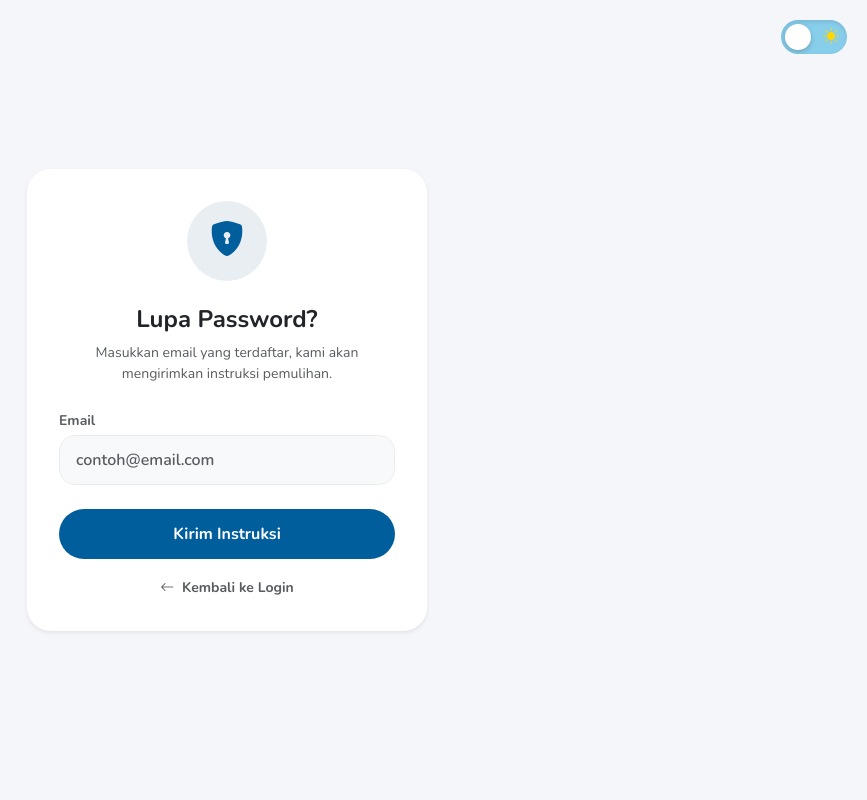
After one commit to DestraaB/uangku, a CodeIgniter app: page /database/index.php/auth/lupa_password in a window 1280 px wide. The commit adds this page. Shown: the whole page, without its empty margins (413-1280 px from the left). Run offline with CodeIgniter, Linux system fonts and the light colour scheme.

Commit message:
bug fix reset password

```diff
--- a/application/config/config.php
+++ b/application/config/config.php
@@ -23,7 +23,7 @@ defined('BASEPATH') OR exit('No direct script access allowed');
 | a PHP script and you can easily do that on your own.
 |
 */
-$config['base_url'] = 'http://localhost/uangku/';
+$config['base_url'] = ((isset($_SERVER['HTTPS']) && $_SERVER['HTTPS'] == 'on') ? 'https' : 'http') . '://' . $_SERVER['HTTP_HOST'] . '/uangku/';
 
 /*
 |--------------------------------------------------------------------------
--- a/application/controllers/Auth.php
+++ b/application/controllers/Auth.php
@@ -94,6 +94,80 @@ class Auth extends CI_Controller {
         }
     }
 
+    public function lupa_password()
+    {
+        $this->form_validation->set_rules('email', 'Email', 'trim|required|valid_email');
+
+        if ($this->form_validation->run() == false) {
+            $data['title'] = 'Lupa Password - Uangku';
+            $this->load->view('templates/header', $data);
+            $this->load->view('auth/lupa_password');
+        } else {
+            $email = $this->input->post('email');
+            $user = $this->db->get_where('users', ['email' => $email])->row_array();
+
+            if ($user) {
+                // Buat token acak dan simpan ke database
+                $token = base64_encode(random_bytes(32));
+
+                $this->db->set('reset_token', $token);
+                $this->db->where('email', $email);
+                $this->db->update('users');
+
+                // Siapkan Link Reset
+                $reset_link = base_url('auth/reset_password?token=' . urlencode($token));
+
+                // ==========================================
+                // KONFIGURASI SMTP GMAIL CODEIGNITER 3
+                // ==========================================
+                $config = [
+                    'protocol'  => 'smtp',
+                    'smtp_host' => 'ssl://smtp.googlemail.com',
+                    'smtp_user' => 'destrajaya11@gmail.com',     // GANTI: Masukkan email Gmail-mu
+                    'smtp_pass' => 'qbyy usgt vakj jspd',   // GANTI: Masukkan App Password (Sandi Aplikasi)
+                    'smtp_port' => 465,
+                    'mailtype'  => 'html',
+                    'charset'   => 'utf-8',
+                    'newline'   => "\r\n"
+                ];
+
+                $this->load->library('email', $config);
+                $this->email->initialize($config);
+
+                $this->email->from('destrajaya11@gmail.com', 'Admin Uangku'); // Ganti emailmu
+                $this->email->to($email);
+                $this->email->subject('Reset Password - Aplikasi Uangku');
+
+                // Desain isi email sederhana
+                $pesan_email = "
+                    <h3>Halo, {$user['nama']}</h3>
+                    <p>Kami menerima permintaan untuk mereset password akun Uangku milik Anda.</p>
+                    <p>Silakan klik link di bawah ini untuk membuat password baru:</p>
+                    <a href='{$reset_link}' style='padding: 10px 15px; background-color: #005E9D; color: white; text-decoration: none; border-radius: 5px; display: inline-block;'>Reset Password</a>
+                    <br><br>
+                    <p>Jika Anda tidak pernah meminta reset password, abaikan email ini.</p>
+                ";
+
+                $this->email->message($pesan_email);
+
+             // Eksekusi pengiriman email
+                if ($this->email->send()) {
+                    $this->session->set_flashdata('pesan', '<div class="alert alert-success text-center">Instruksi pemulihan telah dikirim ke email Anda! Cek folder Inbox atau Spam.</div>');
+                } else {
+                    // Tampilkan error asli dari Google di layar
+                    echo $this->email->print_debugger();
+                    die;
+                }
+
+                redirect('auth/lupa_password');
+
+            } else {
+                $this->session->set_flashdata('pesan', '<div class="alert alert-danger text-center">Email tidak terdaftar di sistem kami!</div>');
+                redirect('auth/lupa_password');
+            }
+        }
+    }
+
     public function proses_password_baru() {
         $token      = $this->input->post('token');
         $password   = $this->input->post('password');
--- a/application/views/auth/login.php
+++ b/application/views/auth/login.php
@@ -70,8 +70,7 @@
 
                 <div class="mt-4">
                     <a href="<?= base_url('auth/register'); ?>" class="text-decoration-none text-muted small fw-bold d-block mb-2">Belum punya akun? <span class="text-livin">Daftar Sekarang</span></a>
-                    <a href="<?= base_url('profil/pengaturan'); ?>" class="text-decoration-none text-muted small">Lupa Password?</a>
-                </div>
+                    <a href="<?= base_url('auth/lupa_password'); ?>" class="text-decoration-none text-muted small">Lupa Password?</a>
             </div>
 
         </div>
--- /dev/null
+++ b/application/views/auth/lupa_password.php
@@ -0,0 +1,34 @@
+<style>
+    body { background-color: var(--livin-light); height: 100vh; display: flex; align-items: center; justify-content: center; }
+    .auth-card { max-width: 400px; width: 100%; padding: 2rem; }
+    .icon-circle { width: 80px; height: 80px; background: #e9eef3; border-radius: 50%; display: flex; align-items: center; justify-content: center; margin: 0 auto 1.5rem auto; color: var(--livin-blue); font-size: 35px; }
+    [data-theme="dark"] .icon-circle { background: #3a3b3c !important; color: #87CEEB !important; }
+</style>
+
+<div class="container d-flex justify-content-center anim-1">
+    <div class="card-livin auth-card shadow-sm text-center">
+
+        <div class="icon-circle">
+            <i class="bi bi-shield-lock-fill"></i>
+        </div>
+
+        <h4 class="fw-bold mb-2 text-dark">Lupa Password?</h4>
+        <p class="text-muted small mb-4">Masukkan email yang terdaftar, kami akan mengirimkan instruksi pemulihan.</p>
+
+        <?= $this->session->flashdata('pesan'); ?>
+
+        <form action="<?= base_url('auth/lupa_password'); ?>" method="post">
+            <div class="mb-4 text-start">
+                <label class="form-label text-muted small fw-bold mb-1">Email</label>
+                <input type="email" class="form-control input-livin" name="email" placeholder="contoh@email.com" value="<?= set_value('email'); ?>">
+                <?= form_error('email', '<small class="text-danger mt-1 d-block">', '</small>'); ?>
+            </div>
+
+            <button type="submit" class="btn btn-livin w-100 mb-3">Kirim Instruksi</button>
+        </form>
+
+        <a href="<?= base_url('auth/login'); ?>" class="text-decoration-none text-muted small fw-bold">
+            <i class="bi bi-arrow-left me-1"></i> Kembali ke Login
+        </a>
+    </div>
+</div>
```
Also changed, not shown: uploads/struk/decde8d6c09797bf35c7458e1d6093ff.jpg (added).
